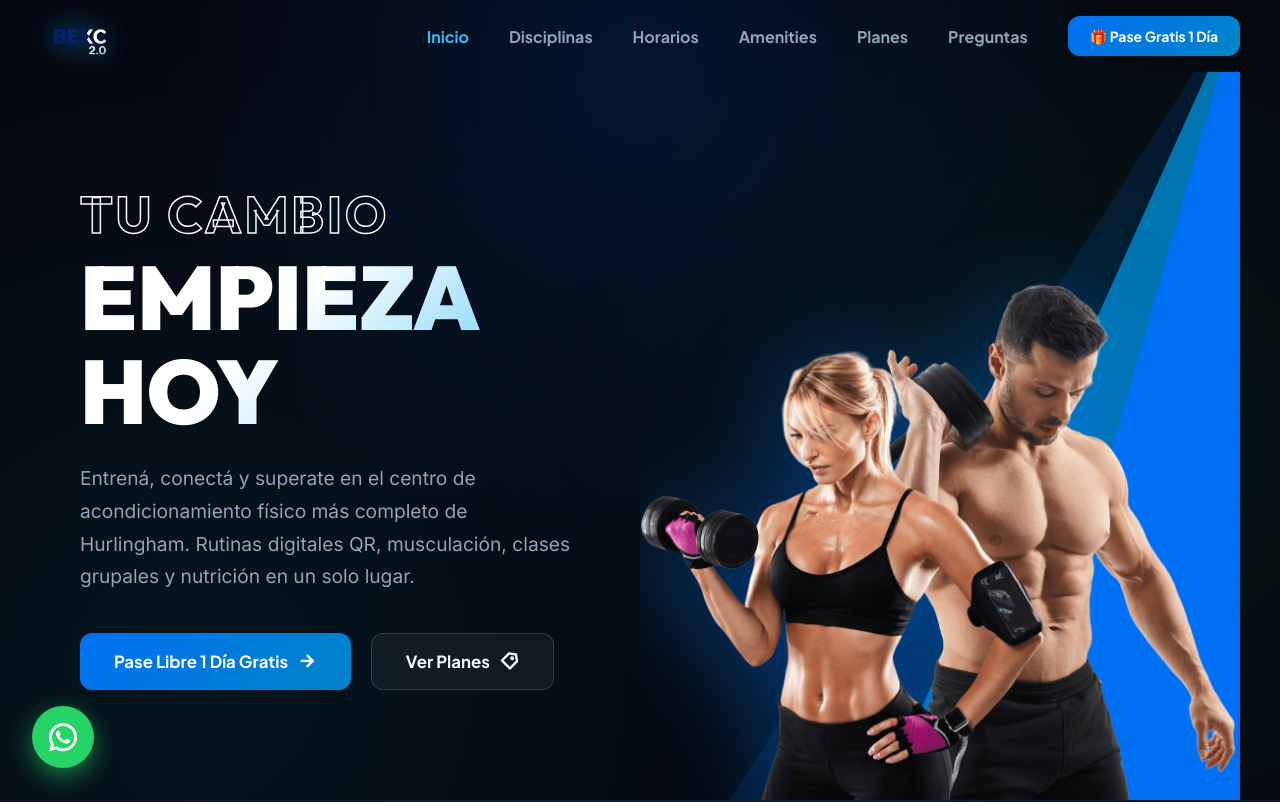
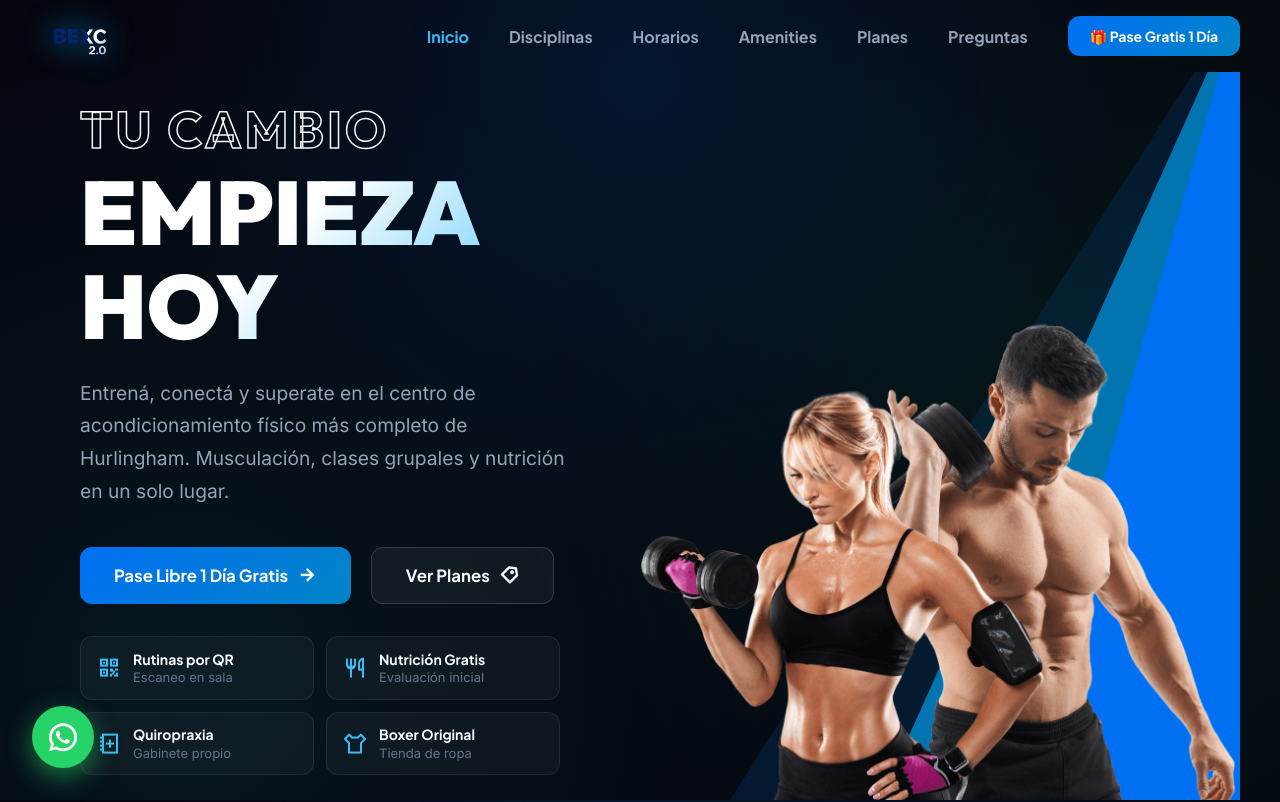
Before and after one commit to ramirolacci/Bexc2.0-Gym, a React (Vite) app: page / in a window 1280 px wide. Shown: the top 802 px of the page. Built offline with nearby package versions, Linux system fonts and the light colour scheme; some icons are missing.

Commit message:
Startup configuration complete

```diff
--- a/src/App.jsx
+++ b/src/App.jsx
@@ -2,7 +2,6 @@ import React, { useState } from 'react';
 import Header from './components/Header';
 import Hero from './components/Hero';
 import FreePassModal from './components/FreePassModal';
-import Logos from './components/Logos';
 import Program from './components/Program';
 import ClassSchedule from './components/ClassSchedule';
 import ChooseUs from './components/ChooseUs';
@@ -26,7 +25,6 @@ export default function App() {
 
       <main className="main">
         <Hero onOpenFreePass={openFreePass} />
-        <Logos />
         <Program onOpenFreePass={openFreePass} />
         <ClassSchedule onOpenFreePass={openFreePass} />
         <ChooseUs onOpenFreePass={openFreePass} />
--- a/src/components/Hero.jsx
+++ b/src/components/Hero.jsx
@@ -4,35 +4,45 @@ import { ScrollTrigger } from 'gsap/ScrollTrigger';
 
 gsap.registerPlugin(ScrollTrigger);
 
+const highlights = [
+  { icon: 'ri-qr-code-line', title: 'Rutinas por QR', subtitle: 'Escaneo en sala' },
+  { icon: 'ri-restaurant-line', title: 'Nutrición Gratis', subtitle: 'Evaluación inicial' },
+  { icon: 'ri-health-book-line', title: 'Quiropraxia', subtitle: 'Gabinete propio' },
+  { icon: 'ri-t-shirt-line', title: 'Boxer Original', subtitle: 'Tienda de ropa' },
+];
+
 export default function Hero({ onOpenFreePass }) {
-  const heroRef = useRef(null);
+  const heroRef    = useRef(null);
   const subtitleRef = useRef(null);
-  const titleRef = useRef(null);
-  const descRef = useRef(null);
+  const titleRef   = useRef(null);
+  const descRef    = useRef(null);
   const buttonsRef = useRef(null);
-
-  const imageRef = useRef(null);
+  const cardsRef   = useRef(null);
+  const imageRef   = useRef(null);
+  const triRef     = useRef(null);
 
   useEffect(() => {
     const ctx = gsap.context(() => {
-      // Intro timeline
       const tl = gsap.timeline({ defaults: { ease: 'power3.out' } });
 
+      // Left side: text chain
       tl.fromTo(subtitleRef.current, { opacity: 0, x: -30 }, { opacity: 1, x: 0, duration: 0.6 })
-        .fromTo(titleRef.current, { opacity: 0, y: 30, scale: 0.95 }, { opacity: 1, y: 0, scale: 1, duration: 0.8 }, '-=0.4')
-        .fromTo(descRef.current, { opacity: 0, y: 20 }, { opacity: 1, y: 0, duration: 0.6 }, '-=0.4')
-        .fromTo(buttonsRef.current, { opacity: 0, y: 20 }, { opacity: 1, y: 0, duration: 0.6 }, '-=0.4')
+        .fromTo(titleRef.current,    { opacity: 0, y: 30, scale: 0.95 }, { opacity: 1, y: 0, scale: 1, duration: 0.8 }, '-=0.3')
+        .fromTo(descRef.current,     { opacity: 0, y: 20 }, { opacity: 1, y: 0, duration: 0.6 }, '-=0.4')
+        .fromTo(buttonsRef.current,  { opacity: 0, y: 20 }, { opacity: 1, y: 0, duration: 0.6 }, '-=0.4')
+        .fromTo(cardsRef.current,    { opacity: 0, y: 16 }, { opacity: 1, y: 0, duration: 0.5 }, '-=0.3')
+        // Right side: triangles first, then image on top
+        .fromTo(triRef.current,   { opacity: 0, x: 60 }, { opacity: 1, x: 0, duration: 0.8 }, '-=0.6')
+        .fromTo(imageRef.current, { opacity: 0, y: 40, scale: 0.93 }, { opacity: 1, y: 0, scale: 1, duration: 0.9 }, '-=0.5');
 
-        .fromTo(imageRef.current, { opacity: 0, scale: 0.85, rotate: 2 }, { opacity: 1, scale: 1, rotate: 0, duration: 1 }, '-=0.8');
-
-      // Parallax effect on scroll
+      // Subtle parallax on image only
       gsap.to(imageRef.current, {
-        y: 60,
+        y: 30,
         scrollTrigger: {
           trigger: heroRef.current,
           start: 'top top',
           end: 'bottom top',
-          scrub: 1,
+          scrub: 1.5,
         },
       });
     }, heroRef);
@@ -43,34 +53,55 @@ export default function Hero({ onOpenFreePass }) {
   return (
     <section className="home section" id="home" ref={heroRef}>
       <div className="home__container container grid">
+
+        {/* LEFT SIDE */}
         <div className="home__data">
           <h2 className="home__subtitle" ref={subtitleRef}>TU CAMBIO</h2>
-          <h1 className="home__title" ref={titleRef}>EMPIEZA HOY</h1>
+          <h1 className="home__title"    ref={titleRef}>EMPIEZA HOY</h1>
 
           <p className="home__description" ref={descRef}>
-            Entrená, conectá y superate en el centro de acondicionamiento físico más completo de Hurlingham.
-            Rutinas digitales QR, musculación, clases grupales y nutrición en un solo lugar.
+            Entrená, conectá y superate en el centro de acondicionamiento físico más
+            completo de Hurlingham. Musculación, clases grupales y nutrición en un solo lugar.
           </p>
 
           <div className="home__buttons" ref={buttonsRef}>
             <button className="button button__flex hero__cta-main pulse-glow" onClick={onOpenFreePass}>
               Pase Libre 1 Día Gratis <i className="ri-arrow-right-line"></i>
             </button>
-
             <a href="#pricing" className="button button__flex hero__cta-secondary">
               Ver Planes <i className="ri-price-tag-3-line"></i>
             </a>
           </div>
+
+          {/* Highlight mini-cards below buttons */}
+          <div className="hero__highlights" ref={cardsRef}>
+            {highlights.map((h, i) => (
+              <div key={i} className="hero__highlight-card">
+                <i className={`${h.icon} hero__highlight-icon`}></i>
+                <div>
+                  <p className="hero__highlight-title">{h.title}</p>
+                  <p className="hero__highlight-sub">{h.subtitle}</p>
+                </div>
+              </div>
+            ))}
+          </div>
         </div>
 
-        <div className="home__images" ref={imageRef}>
-          <div className="home__img-wrapper">
+        {/* RIGHT SIDE */}
+        <div className="home__images">
+          {/* Triangles rendered first (lower z-index) */}
+          <div className="home__triangles" ref={triRef}>
+            <div className="home__triangle home__triangle-3"></div>
+            <div className="home__triangle home__triangle-2"></div>
+            <div className="home__triangle home__triangle-1"></div>
+          </div>
+
+          {/* Image rendered on top (higher z-index) */}
+          <div className="home__img-wrapper" ref={imageRef}>
             <img src="/img/home-img.png" alt="Atleta BEXC Gym" className="home__img" />
           </div>
-          <div className="home__triangle home__triangle-3"></div>
-          <div className="home__triangle home__triangle-2"></div>
-          <div className="home__triangle home__triangle-1"></div>
         </div>
+
       </div>
     </section>
   );
--- a/src/index.css
+++ b/src/index.css
@@ -436,9 +436,16 @@ img { max-width: 100%; height: auto; display: block; }
   height: 100%;
 }
 
+/* Triangles container — behind the image */
+.home__triangles {
+  position: absolute;
+  inset: 0;
+  z-index: 1;
+}
+
 .home__img-wrapper {
   position: relative;
-  z-index: 2;
+  z-index: 3;
   width: 100%;
   display: flex;
   justify-content: center;
@@ -446,11 +453,12 @@ img { max-width: 100%; height: auto; display: block; }
 
 .home__img {
   width: auto;
-  height: 90vh;
+  height: 88vh;
   max-height: calc(100vh - var(--header-height));
   object-fit: contain;
   object-position: bottom center;
-  filter: drop-shadow(0 20px 50px rgba(0, 112, 243, 0.45));
+  /* No glow — clean image */
+  filter: none;
 }
 
 .home__triangle {
@@ -463,6 +471,51 @@ img { max-width: 100%; height: auto; display: block; }
 .home__triangle-1 { width: 38%; height: 100vh; background: var(--first-color); }
 .home__triangle-2 { width: 60%; height: 100vh; background: var(--first-color-alt); opacity: 0.85; }
 .home__triangle-3 { width: 85%; height: 100vh; background: rgba(0, 112, 243, 0.12); }
+
+/* ---- Hero highlight mini-cards ---- */
+.hero__highlights {
+  display: grid;
+  grid-template-columns: repeat(2, 1fr);
+  gap: 0.75rem;
+  margin-top: 2rem;
+  width: 100%;
+  max-width: 480px;
+}
+
+.hero__highlight-card {
+  display: flex;
+  align-items: center;
+  column-gap: 0.75rem;
+  background: rgba(255, 255, 255, 0.04);
+  border: 1px solid rgba(255, 255, 255, 0.08);
+  border-radius: 12px;
+  padding: 0.85rem 1rem;
+  transition: border-color 0.3s;
+}
+
+.hero__highlight-card:hover {
+  border-color: rgba(0, 112, 243, 0.35);
+}
+
+.hero__highlight-icon {
+  font-size: 1.5rem;
+  color: var(--first-color-light);
+  flex-shrink: 0;
+}
+
+.hero__highlight-title {
+  font-family: var(--title-font);
+  font-weight: 700;
+  font-size: var(--small-font-size);
+  color: var(--title-color);
+  line-height: 1.2;
+}
+
+.hero__highlight-sub {
+  font-size: var(--smaller-font-size);
+  color: var(--text-color-light);
+  margin-top: 0.1rem;
+}
 
 /* Mobile Hero centering */
 @media screen and (max-width: 899px) {
```
